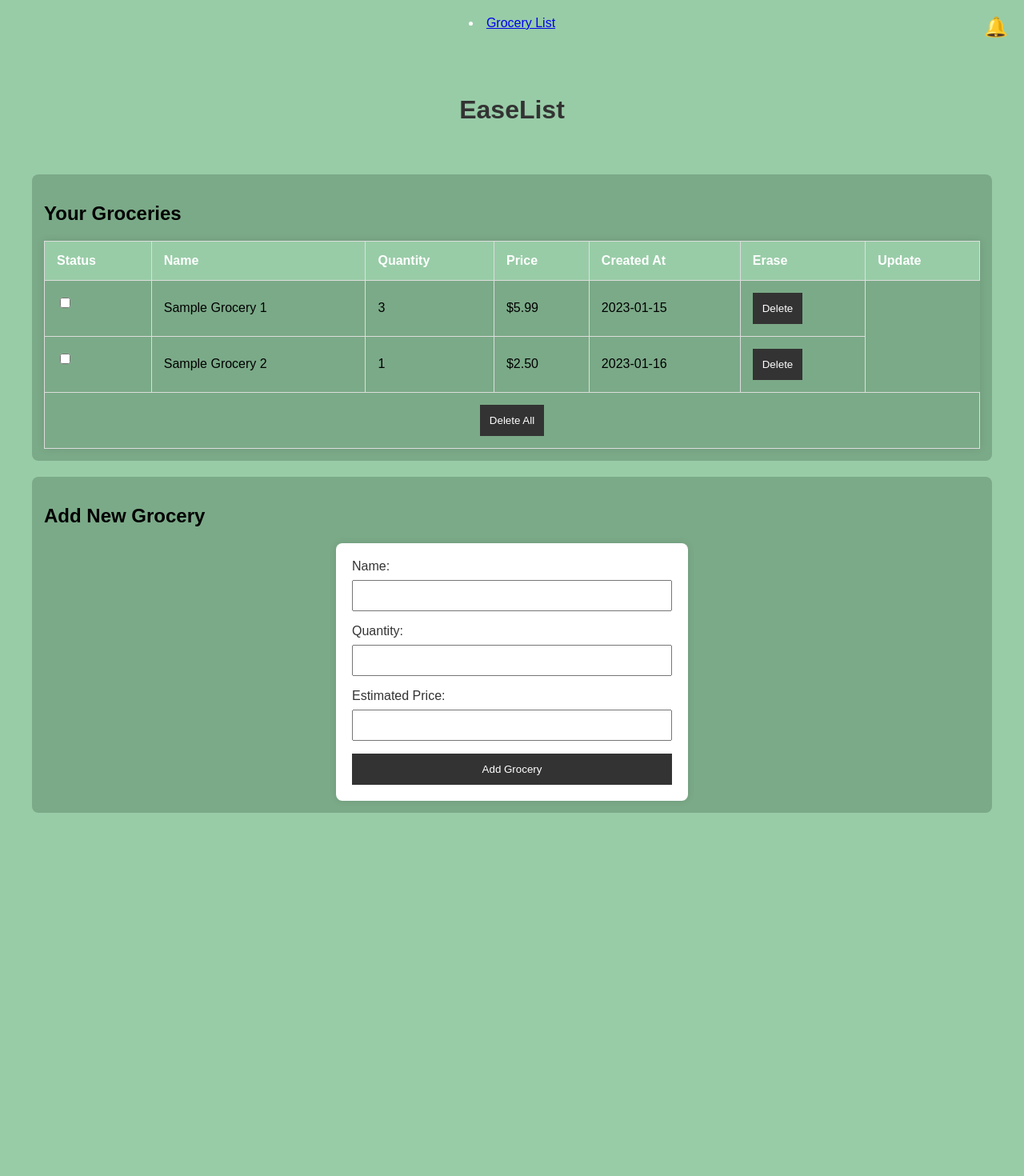
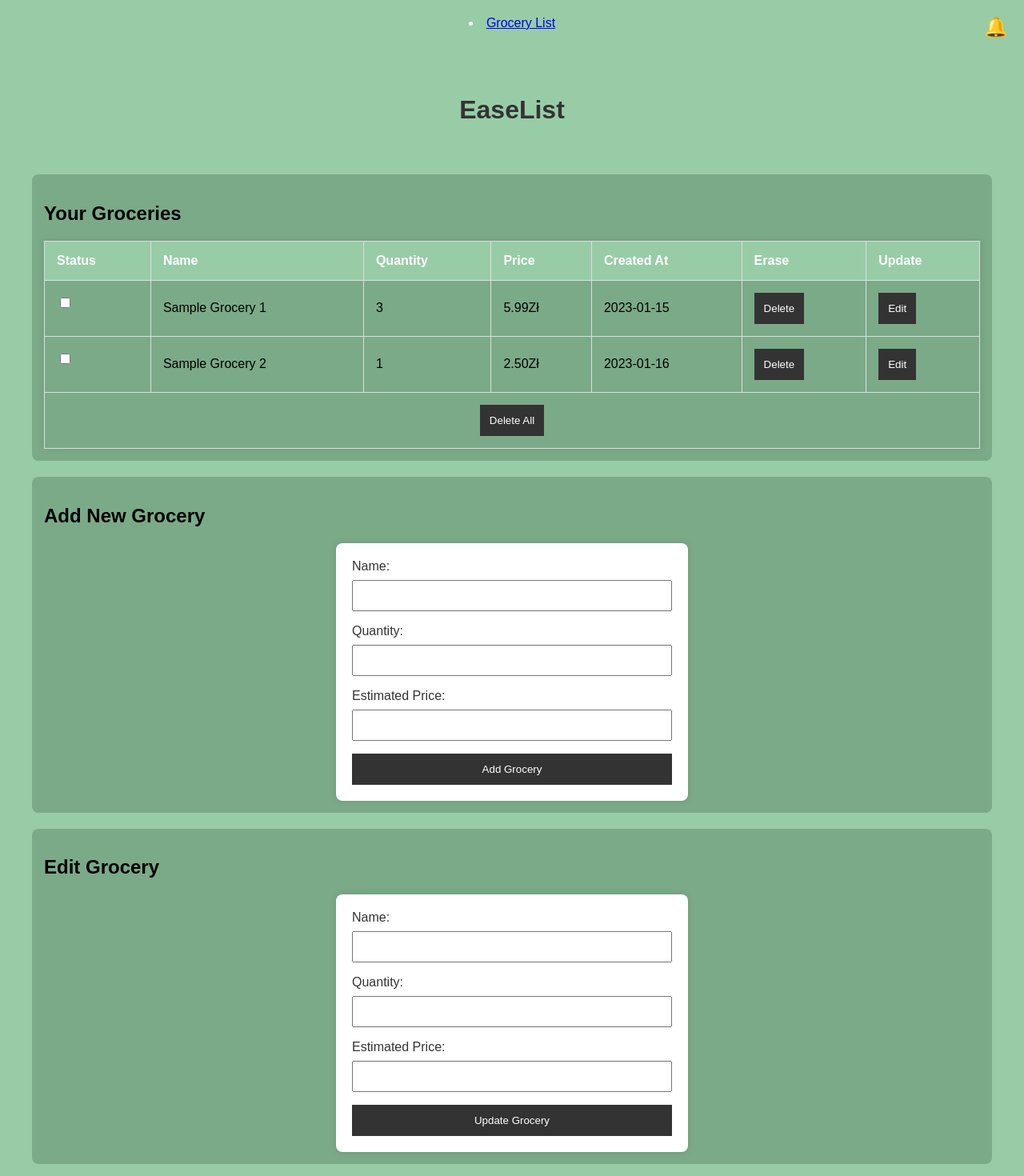
Before and after one commit to kjm9198/ease_list, a React (Create React App) app: page /grocery in a window 1280 px wide. Shown: the top 1470 px of the page at 80% size. Before the commit the page ends 1076 px from the top, so only its background shows below. Built offline with nearby package versions, Linux system fonts and the light colour scheme; no server answers.

Commit message:
Almost did the update form

```diff
--- a/src/GroceryList.js
+++ b/src/GroceryList.js
@@ -3,6 +3,10 @@ import "./GroceryList.css";
 
 function GroceryList() {
   const [loggedIn, setLoggedIn] = useState(true);
+  const [editingItem, setEditingItem] = useState(null);
+  const [editName, setEditName] = useState("");
+  const [editQuantity, setEditQuantity] = useState("");
+  const [editPrice, setEditPrice] = useState("");
   const [groceryData, setGroceryData] = useState([
     {
       id: 1,
@@ -35,45 +39,6 @@ function GroceryList() {
         .catch((error) => console.error("Error fetching groceries:", error));
     }
   }, [loggedIn]);
-
-  const deleteRow = (id) => {
-    // Send a request to the server to delete the grocery item
-    fetch(`http://localhost:3001/api/groceries/${id}`, {
-      method: "DELETE",
-    })
-      .then((response) => {
-        if (!response.ok) {
-          throw new Error(`Failed to delete grocery: ${response.statusText}`);
-        }
-        return response.json();
-      })
-      .then((data) => {
-        console.log("Grocery deleted:", data);
-
-        const updatedGroceryData = groceryData.filter((item) => item.id !== id);
-        setGroceryData(updatedGroceryData);
-      })
-      .catch((error) => console.error("Error deleting grocery:", error));
-  };
-
-  const deleteAllRows = () => {
-    fetch("http://localhost:3001/api/groceries", {
-      method: "DELETE",
-    })
-      .then((response) => {
-        if (!response.ok) {
-          throw new Error(`Failed to delete all groceries: ${response.status}`);
-        }
-        return response.json();
-      })
-      .then((data) => {
-        console.log("All the groceries deleted:", data);
-        setGroceryData([]);
-      })
-      .catch((error) =>
-        console.log("Error in deleting all the groceries:", error),
-      );
-  };
 
   const addGrocery = () => {
     // Step 1: Capture input values
@@ -125,6 +90,104 @@ function GroceryList() {
         console.error("Error adding new grocery:", error);
       });
   };
+  const editRow = (item) => {
+    // Set the editingItem state to the item being edited
+    setEditingItem(item);
+    // You can also populate the form fields with the existing values if needed
+    setEditName(item.name);
+    setEditQuantity(item.quantity);
+    setEditPrice(item.price);
+  };
+
+  const updateData = () => {
+    if (!editingItem) {
+      console.error("No item selected for editing.");
+      return;
+    }
+
+    // Validate input data
+    if (!editName || !editQuantity || !editPrice) {
+      console.error("Please fill in all fields.");
+      return;
+    }
+
+    fetch(`http://localhost:3001/api/groceries/${editingItem.id}`, {
+      method: "PUT",
+      headers: {
+        "Content-Type": "application/json",
+      },
+      body: JSON.stringify({
+        name: editName,
+        quantity: parseInt(editQuantity),
+        price: parseFloat(editPrice),
+      }),
+    })
+      .then((response) => {
+        if (!response.ok) {
+          throw new Error(`Failed to update grocery: ${response.statusText}`);
+        }
+        return response.json();
+      })
+      .then((data) => {
+        // Handle server response
+        console.log("Grocery updated:", data);
+
+        // Update the groceryData state with the updated item
+        setGroceryData((prevData) =>
+          prevData.map((item) =>
+            item.id === data.id ? { ...item, ...data } : item,
+          ),
+        );
+
+        // Reset form values and editing state
+        setEditName("");
+        setEditQuantity("");
+        setEditPrice("");
+        setEditingItem(null);
+      })
+      .catch((error) => {
+        console.error("Error updating grocery:", error);
+      });
+  };
+
+  const deleteRow = (id) => {
+    // Send a request to the server to delete the grocery item
+    fetch(`http://localhost:3001/api/groceries/${id}`, {
+      method: "DELETE",
+    })
+      .then((response) => {
+        if (!response.ok) {
+          throw new Error(`Failed to delete grocery: ${response.statusText}`);
+        }
+        return response.json();
+      })
+      .then((data) => {
+        console.log("Grocery deleted:", data);
+
+        const updatedGroceryData = groceryData.filter((item) => item.id !== id);
+        setGroceryData(updatedGroceryData);
+      })
+      .catch((error) => console.error("Error deleting grocery:", error));
+  };
+
+  const deleteAllRows = () => {
+    fetch("http://localhost:3001/api/groceries", {
+      method: "DELETE",
+    })
+      .then((response) => {
+        if (!response.ok) {
+          throw new Error(`Failed to delete all groceries: ${response.status}`);
+        }
+        return response.json();
+      })
+      .then((data) => {
+        console.log("All the groceries deleted:", data);
+        setGroceryData([]);
+      })
+      .catch((error) =>
+        console.log("Error in deleting all the groceries:", error),
+      );
+  };
 
   const renderRows = () => {
     return (
@@ -139,11 +202,16 @@ function GroceryList() {
             </td>
             <td>{item.name}</td>
             <td>{item.quantity}</td>
-            <td>${item.price.toFixed(2)}</td>
+            <td>{item.price.toFixed(2)}Zł</td>
             <td>{item.created_at}</td>
             <td>
               <button type="button" onClick={() => deleteRow(item.id)}>
                 Delete
+              </button>
+            </td>
+            <td>
+              <button type="button" onClick={() => editRow(item)}>
+                Edit
               </button>
             </td>
           </tr>
@@ -206,8 +274,45 @@ function GroceryList() {
             </button>
           </form>
         </section>
+        <section>
+          <h2>Edit Grocery</h2>
+          <form>
+            <label htmlFor="editName">Name:</label>
+            <input
+              type="text"
+              id="editName"
+              name="editName"
+              value={editName}
+              onChange={(e) => setEditName(e.target.value)}
+              required
+            />
+
+            <label htmlFor="editQuantity">Quantity:</label>
+            <input
+              type="number"
+              id="editQuantity"
+              name="editQuantity"
+              value={editQuantity}
+              onChange={(e) => setEditQuantity(e.target.value)}
+              required
+            />
+
+            <label htmlFor="editPrice">Estimated Price:</label>
+            <input
+              type="text"
+              id="editPrice"
+              name="editPrice"
+              value={editPrice}
+              onChange={(e) => setEditPrice(e.target.value)}
+              required
+            />
+
+            <button type="button" onClick={updateData}>
+              Update Grocery
+            </button>
+          </form>
+        </section>
       </main>
-
       <div className="notification-bell">&#128276;</div>
     </div>
   );
```
Also changed, not shown: 2 other files (tests, documents, lock files or other folders).
